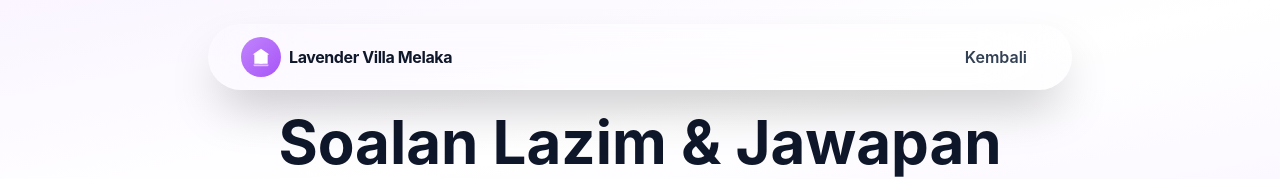
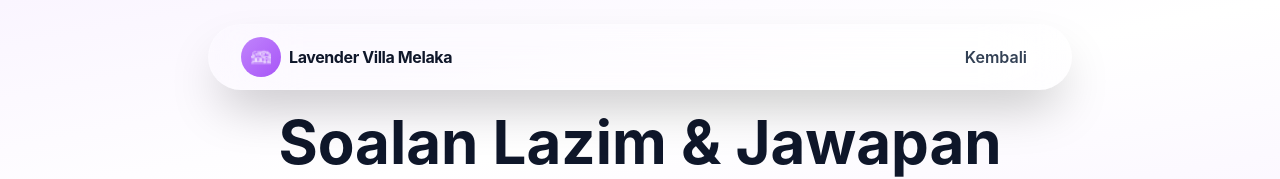
Before and after one commit to najmizulhusni/lavender-villa, a React (Vite) app: page /faq in a window 1280 px wide. Shown: the top 179 px of the page. Built offline with nearby package versions, Linux system fonts and the light colour scheme; no server answers.

Commit message:
Replace VillaIcon with Flaticon image (Freepik)
- Updated App.jsx, FAQ.jsx, Admin.jsx to use villa-icon.png
- Added VillaIcon component to Admin.jsx
- Replaced Sparkles icon with VillaIcon in Admin login and floating header
- Icon from Flaticon by Freepik

```diff
--- a/src/Admin.jsx
+++ b/src/Admin.jsx
@@ -2,6 +2,16 @@ import { useState, useEffect } from 'react';
 import { Sparkles, X, Trash2, ChevronLeft, ChevronRight, MapPin, TrendingUp, Users, CalendarDays, Lock, Eye, EyeOff, Phone, CheckCircle, Clock, XCircle, ClipboardList, Plus, FileText, Send, Navigation, ScrollText, Bell, Key, Heart, Copy } from 'lucide-react';
 import { adminLogin, updateAdminPassword, getAllBookings, updateBookingStatus, deleteBooking, getBookedDates, addBlockedDate, removeBlockedDate, getManuallyBlockedDates } from './lib/database';
 import { supabase } from './lib/supabase';
+
+// Villa Icon - using image from Flaticon (Freepik)
+const VillaIcon = ({ className }) => (
+  <img
+    src="/images/villa-icon.png"
+    alt="Villa"
+    className={className}
+    style={{ filter: 'brightness(0) invert(1)' }}
+  />
+);
 
 export default function Admin() {
   const [isLoggedIn, setIsLoggedIn] = useState(false);
@@ -1391,7 +1401,7 @@ export default function Admin() {
             {/* Logo */}
             <div className="flex items-center gap-2 mb-10">
               <div className="w-10 h-10 bg-gradient-to-br from-purple-400 to-purple-500 rounded-xl flex items-center justify-center">
-                <Sparkles className="w-5 h-5 text-white" />
+                <VillaIcon className="w-5 h-5 text-white" />
               </div>
               <span className="font-bold text-xl text-slate-900">Lavender Villa</span>
             </div>
@@ -1657,7 +1667,7 @@ export default function Admin() {
         <div className="bg-white/80 backdrop-blur-xl rounded-full px-3 sm:px-6 md:px-8 py-2 sm:py-3 shadow-lg shadow-slate-900/5 border border-white/50 flex items-center justify-between transition-all duration-300">
           <a href="/" className="flex items-center gap-1 sm:gap-2 cursor-pointer transition flex-shrink-0 group">
             <div className="w-7 h-7 sm:w-9 sm:h-9 md:w-10 md:h-10 bg-gradient-to-br from-purple-400 to-purple-500 rounded-full flex items-center justify-center shadow-md shadow-purple-500/30 group-hover:shadow-lg group-hover:shadow-purple-500/40 transition-shadow">
-              <Sparkles className="w-3.5 h-3.5 sm:w-4 sm:h-4 md:w-5 md:h-5 text-white" />
+              <VillaIcon className="w-3.5 h-3.5 sm:w-4 sm:h-4 md:w-5 md:h-5 text-white" />
             </div>
             <span className="font-bold text-xs sm:text-sm md:text-base text-slate-900 tracking-tight hidden sm:inline">Admin Panel</span>
           </a>
--- a/src/App.jsx
+++ b/src/App.jsx
@@ -2,21 +2,14 @@ import { useState, useEffect, useRef } from 'react';
 import { Wifi, Coffee, Tv, Wind, MapPin, Star, X, Play, Phone, CheckCircle, Users, Moon, Sun, Cloud, Instagram, Mic, ChevronLeft, ChevronRight, Calendar, Shield, Wallet, Utensils } from 'lucide-react';
 import { getBookedDates, getPublicHolidays, createBooking, getProperty, getManuallyBlockedDates } from './lib/database';
 
-// Custom Villa Icon - Two storey villa with pool
+// Villa Icon - using image from Flaticon (Freepik)
 const VillaIcon = ({ className }) => (
-  <svg className={className} viewBox="0 0 24 24" fill="currentColor">
-    {/* Roof */}
-    <path d="M12 2L2 9h2v11h16V9h2L12 2z" fill="currentColor" />
-    {/* Upper windows */}
-    <rect x="7" y="10" width="3" height="3" rx="0.5" fill="white" opacity="0.9" />
-    <rect x="14" y="10" width="3" height="3" rx="0.5" fill="white" opacity="0.9" />
-    {/* Door */}
-    <rect x="10" y="14" width="4" height="6" rx="0.5" fill="white" opacity="0.9" />
-    {/* Door handle */}
-    <circle cx="13" cy="17" r="0.5" fill="currentColor" />
-    {/* Pool indicator at bottom */}
-    <path d="M3 21h18v1c0 .5-.5 1-1 1H4c-.5 0-1-.5-1-1v-1z" fill="currentColor" opacity="0.6" />
-  </svg>
+  <img
+    src="/images/villa-icon.png"
+    alt="Villa"
+    className={className}
+    style={{ filter: 'brightness(0) invert(1)' }}
+  />
 );
 
 export default function HomestayExperience() {
--- a/src/FAQ.jsx
+++ b/src/FAQ.jsx
@@ -1,21 +1,14 @@
 import { useState } from 'react';
 import { ChevronDown, Phone, Instagram } from 'lucide-react';
 
-// Custom Villa Icon - Two storey villa with pool
+// Villa Icon - using image from Flaticon (Freepik)
 const VillaIcon = ({ className }) => (
-  <svg className={className} viewBox="0 0 24 24" fill="currentColor">
-    {/* Roof */}
-    <path d="M12 2L2 9h2v11h16V9h2L12 2z" fill="currentColor" />
-    {/* Upper windows */}
-    <rect x="7" y="10" width="3" height="3" rx="0.5" fill="white" opacity="0.9" />
-    <rect x="14" y="10" width="3" height="3" rx="0.5" fill="white" opacity="0.9" />
-    {/* Door */}
-    <rect x="10" y="14" width="4" height="6" rx="0.5" fill="white" opacity="0.9" />
-    {/* Door handle */}
-    <circle cx="13" cy="17" r="0.5" fill="currentColor" />
-    {/* Pool indicator at bottom */}
-    <path d="M3 21h18v1c0 .5-.5 1-1 1H4c-.5 0-1-.5-1-1v-1z" fill="currentColor" opacity="0.6" />
-  </svg>
+  <img
+    src="/images/villa-icon.png"
+    alt="Villa"
+    className={className}
+    style={{ filter: 'brightness(0) invert(1)' }}
+  />
 );
 
 export default function FAQ() {
```
Also changed, not shown: public/images/villa-icon.png (added).
